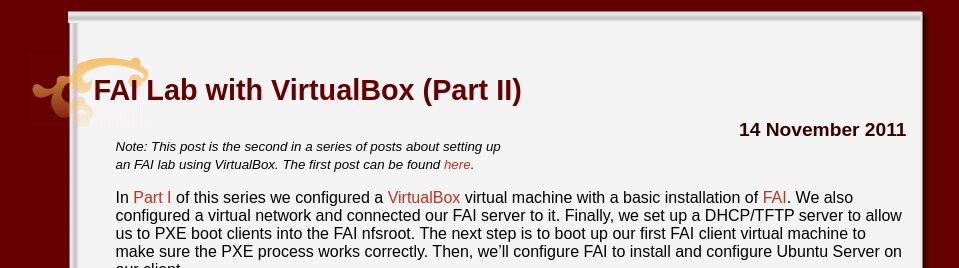
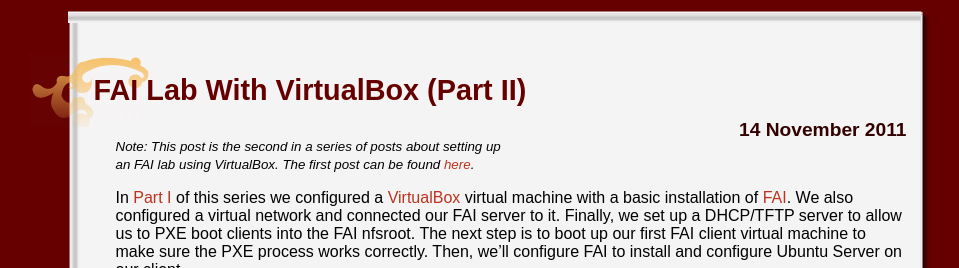
Before and after one commit to plathrop/plathrop.github.io, a Jekyll site: the page built from _posts/2011-11-14-fai-lab-with-virtualbox-part-ii.markdown, in a window 1280 px wide and 900 px high. Shown: the top 268 px of the window, without its empty margins (145-1104 px from the left). Built offline with Jekyll 4.4.1, drawn with Linux system fonts in a browser that asks for light colours; comment, search, counter and statistics services are not loaded.

```diff
--- a/_posts/2011-11-14-fai-lab-with-virtualbox-part-ii.markdown
+++ b/_posts/2011-11-14-fai-lab-with-virtualbox-part-ii.markdown
@@ -1,6 +1,6 @@
 ---
 layout: post
-title: FAI Lab with VirtualBox (Part II)
+title: FAI Lab With VirtualBox (Part II)
 ---
 
 <small>*Note: This post is the second in a series of posts about setting up
```
